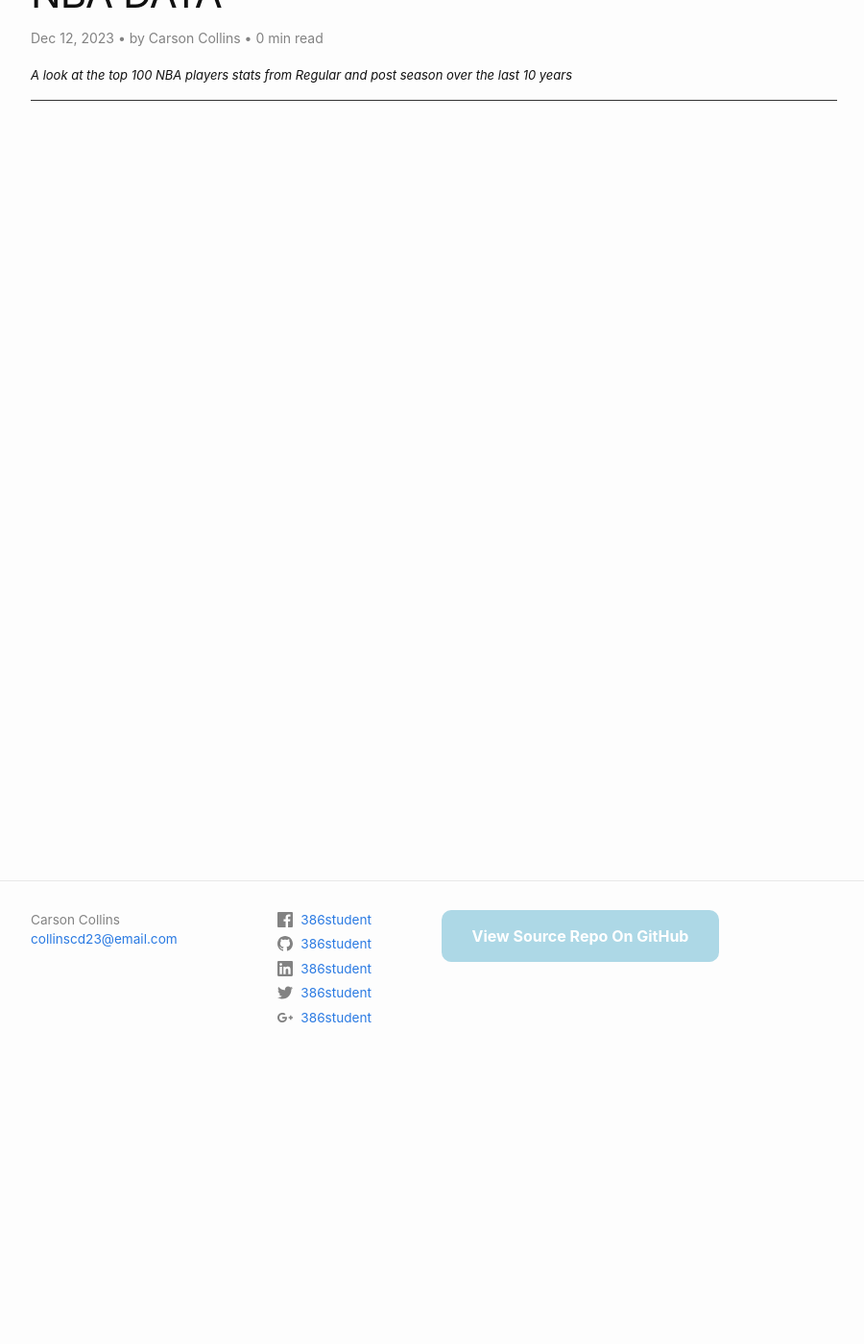
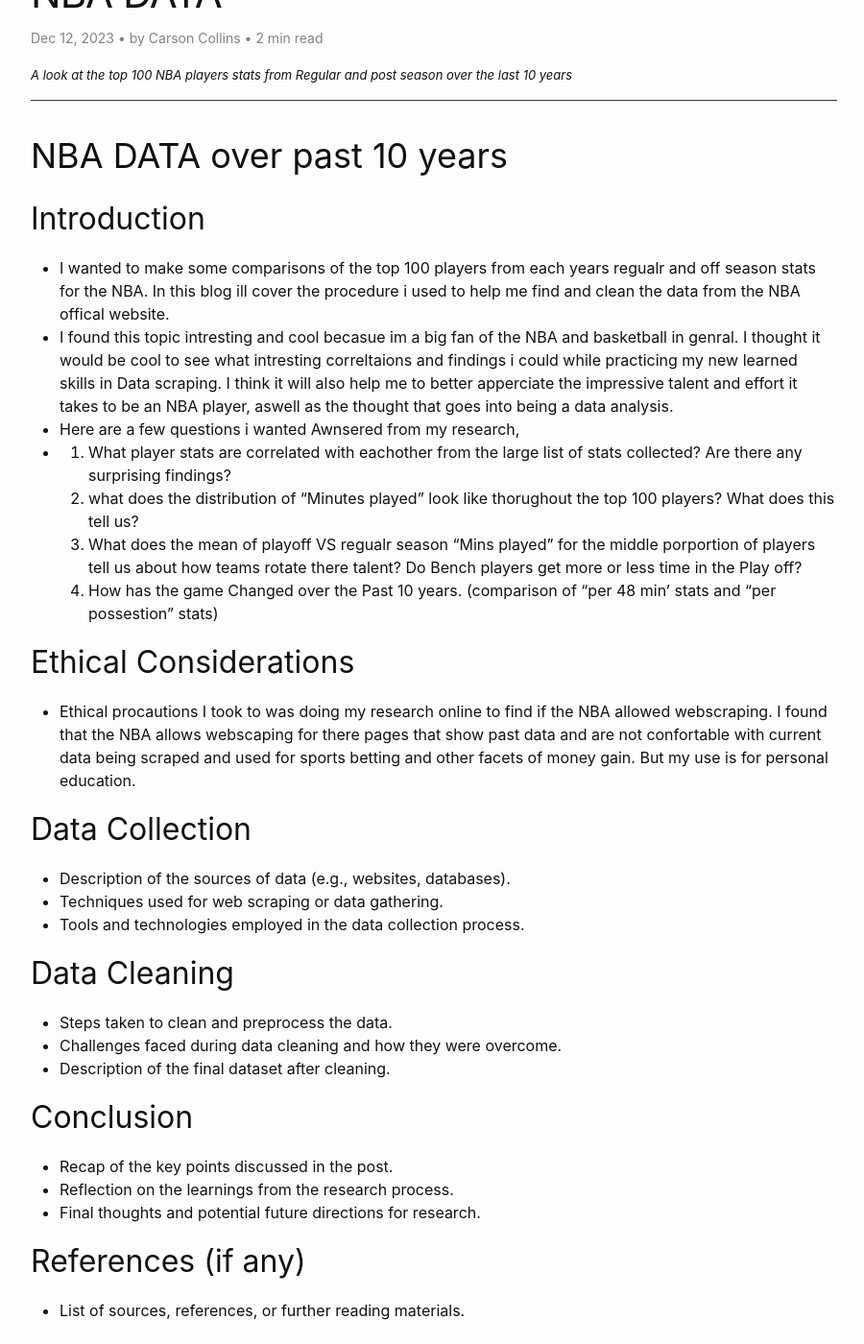
Before and after one commit to collinscd23/collinscd23.github.io, a Jekyll site: the page built from _posts/2023-12-12-Data and Cleaning.md, in a window 1280 px wide and 1400 px high, scrolled down 270 px. Shown: the whole window at 96% size, without its empty margins (188-1088 px from the left). Built offline with Jekyll 4.4.1, drawn with Linux system fonts in a browser that asks for light colours; comment, search, counter and statistics services are not loaded.

Commit message:
Update 2023-12-12-Data and Cleaning.md

```diff
--- a/_posts/2023-12-12-Data and Cleaning.md
+++ b/_posts/2023-12-12-Data and Cleaning.md
@@ -5,3 +5,33 @@ author: Carson Collins
 description: A look at the top 100 NBA players stats from Regular and post season over the last 10 years
 image: /assets/images/blog-image.jpg
 ---
+# NBA DATA over past 10 years
+## Introduction
+- I wanted to make some comparisons of the top 100 players from each years regualr and off season stats for the NBA. In this blog ill cover the procedure i used to help me find and clean the data from the NBA offical website.
+- I found this topic intresting and cool becasue im a big fan of the NBA and basketball in genral. I thought it would be cool to see what intresting correltaions and findings i could while practicing my new learned skills in Data scraping. I think it will also help me to better apperciate the impressive talent and effort it takes to be an NBA player, aswell as the thought that goes into being a data analysis.
+- Here are a few questions i wanted Awnsered from my research,
+-   1. What player stats are correlated with eachother from the large list of stats collected? Are there any surprising findings?
+    2. what does the distribution of "Minutes played" look like thorughout the top 100 players? What does this tell us?
+    3. What does the mean of playoff VS regualr season "Mins played" for the middle porportion of players tell us about how teams rotate there talent? Do Bench players get more or less time in the Play off?
+    4. How has the game Changed over the Past 10 years. (comparison of "per 48 min' stats and "per possestion" stats)
+
+## Ethical Considerations
+- Ethical procautions I took to was doing my research online to find if the NBA allowed webscraping. I found that the NBA allows webscaping for there pages that show past data and are not confortable with current data being scraped and used for sports betting and other facets of money gain. But my use is for personal education.
+
+## Data Collection
+- Description of the sources of data (e.g., websites, databases).
+- Techniques used for web scraping or data gathering.
+- Tools and technologies employed in the data collection process.
+
+## Data Cleaning
+- Steps taken to clean and preprocess the data.
+- Challenges faced during data cleaning and how they were overcome.
+- Description of the final dataset after cleaning.
+
+## Conclusion
+- Recap of the key points discussed in the post.
+- Reflection on the learnings from the research process.
+- Final thoughts and potential future directions for research.
+
+## References (if any)
+- List of sources, references, or further reading materials.
```
